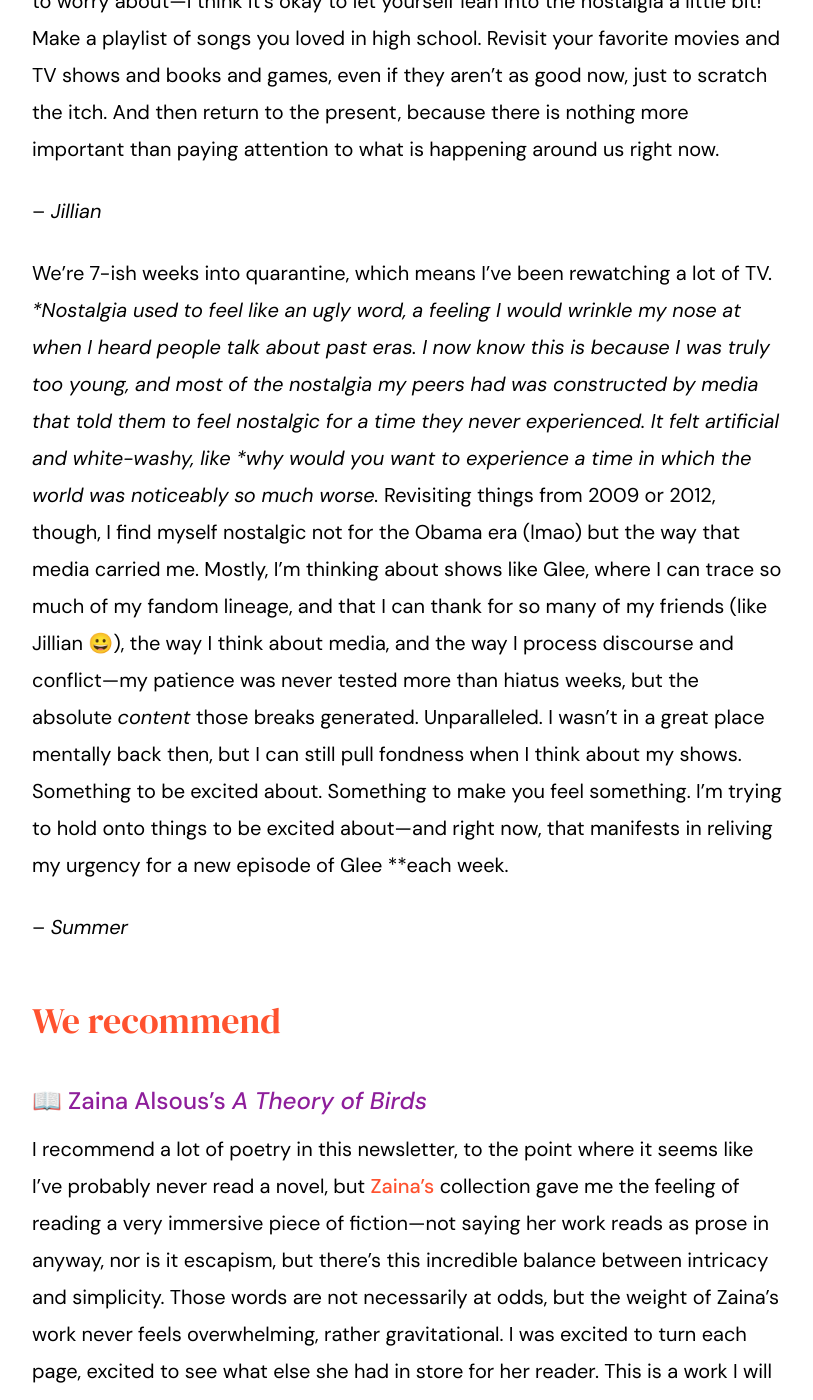
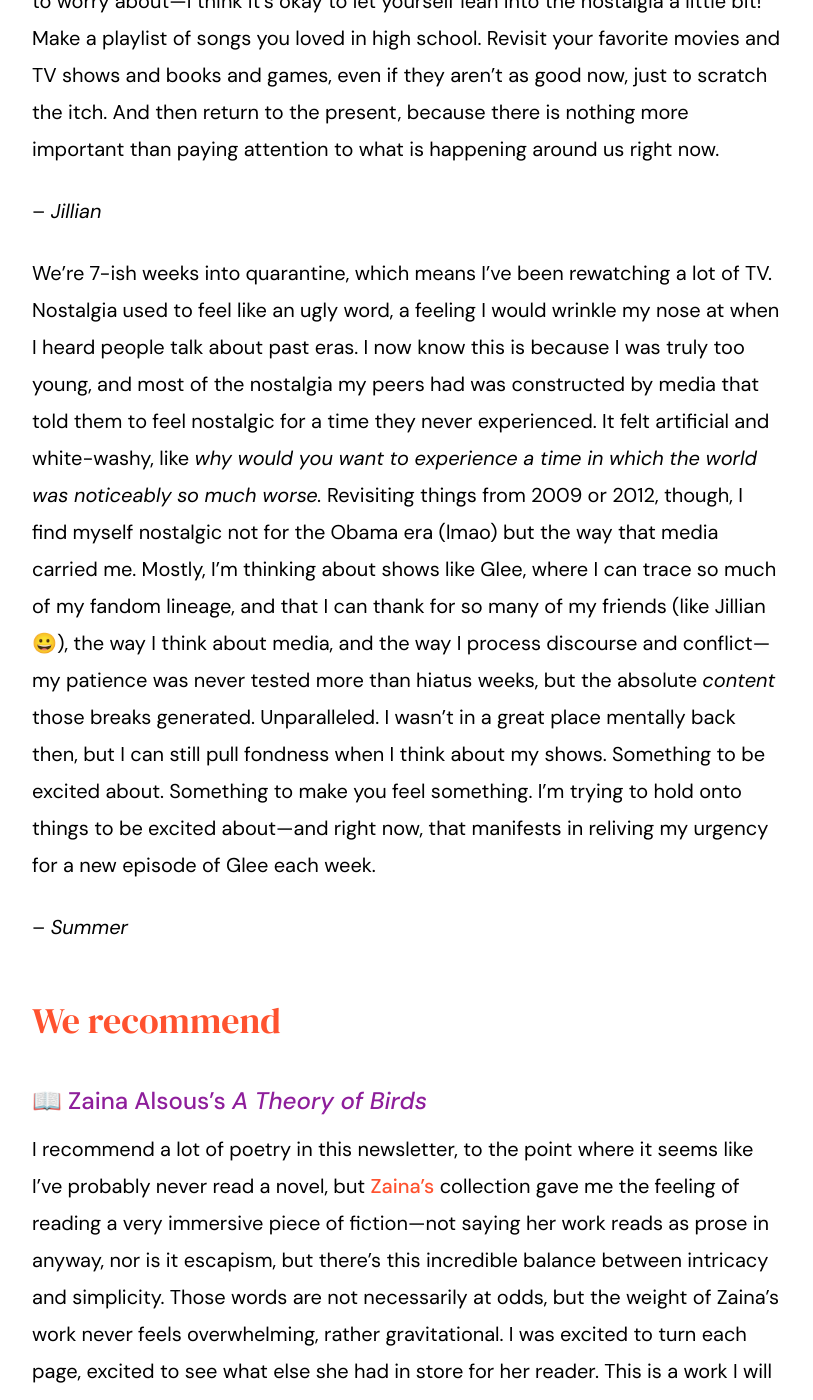
Before and after one commit to jilliangmeehan/letters-to-summer, a Jekyll site: the page built from _posts/2020-05-07-37.md, in a window 1280 px wide and 1400 px high, scrolled down 1053 px. Shown: the whole window, without its empty margins (233-1046 px from the left). Built offline with Jekyll 4.4.1, drawn with Linux system fonts in a browser that asks for light colours; comment, search, counter and statistics services are not loaded.

Commit message:
formatting error

```diff
--- a/_posts/2020-05-07-37.md
+++ b/_posts/2020-05-07-37.md
@@ -16,7 +16,7 @@
 
 – *Jillian*
 
-We're 7-ish weeks into quarantine, which means I've been rewatching a lot of TV. **Nostalgia used to feel like an ugly word, a feeling I would wrinkle my nose at when I heard people talk about past eras. I now know this is because I was truly too young, and most of the nostalgia my peers had was constructed by media that told them to feel nostalgic for a time they never experienced. It felt artificial and white-washy, like *why would you want to experience a time in which the world was noticeably so much worse.* Revisiting things from 2009 or 2012, though, I find myself nostalgic not for the Obama era (lmao) but the way that media carried me. Mostly, I'm thinking about shows like Glee, where I can trace so much of my fandom lineage, and that I can thank for so many of my friends (like Jillian 😀), the way I think about media, and the way I process discourse and conflict—my patience was never tested more than hiatus weeks, but the absolute *content* those breaks generated. Unparalleled. I wasn't in a great place mentally back then, but I can still pull fondness when I think about my shows. Something to be excited about. Something to make you feel something. I'm trying to hold onto things to be excited about—and right now, that manifests in reliving my urgency for a new episode of Glee **each week.
+We're 7-ish weeks into quarantine, which means I've been rewatching a lot of TV. Nostalgia used to feel like an ugly word, a feeling I would wrinkle my nose at when I heard people talk about past eras. I now know this is because I was truly too young, and most of the nostalgia my peers had was constructed by media that told them to feel nostalgic for a time they never experienced. It felt artificial and white-washy, like *why would you want to experience a time in which the world was noticeably so much worse.* Revisiting things from 2009 or 2012, though, I find myself nostalgic not for the Obama era (lmao) but the way that media carried me. Mostly, I'm thinking about shows like Glee, where I can trace so much of my fandom lineage, and that I can thank for so many of my friends (like Jillian 😀), the way I think about media, and the way I process discourse and conflict—my patience was never tested more than hiatus weeks, but the absolute *content* those breaks generated. Unparalleled. I wasn't in a great place mentally back then, but I can still pull fondness when I think about my shows. Something to be excited about. Something to make you feel something. I'm trying to hold onto things to be excited about—and right now, that manifests in reliving my urgency for a new episode of Glee each week.
 
 – *Summer*
 
```
